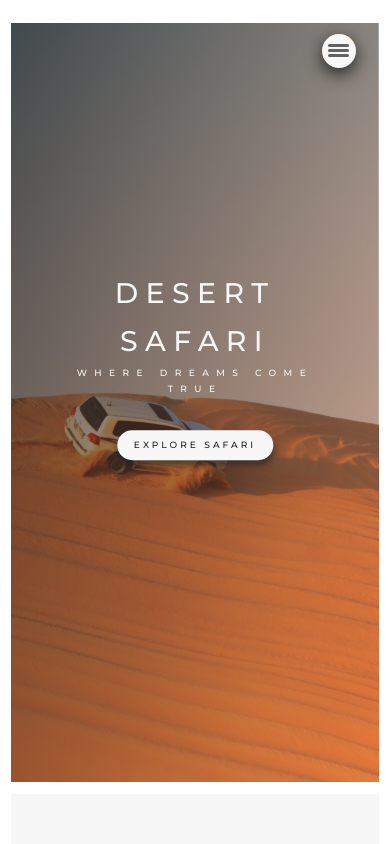
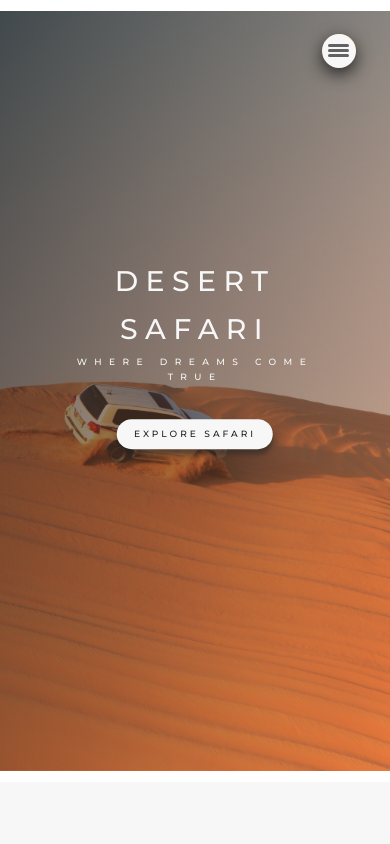
Before and after one commit to Atash3000/Safari-desert-app, a React (Create React App) app: page / in a window 390 px wide. Shown: the top 844 px of the page. Built offline with nearby package versions, Linux system fonts and the light colour scheme.

Commit message:
change padding of the body

```diff
--- a/src/sass/index.scss
+++ b/src/sass/index.scss
@@ -51,5 +51,11 @@ body{
   html {
     font-size: 35.5%;
 
+
+  }
+  body{
+    padding:0;
+    width:100%;
+
   }
 }
```
